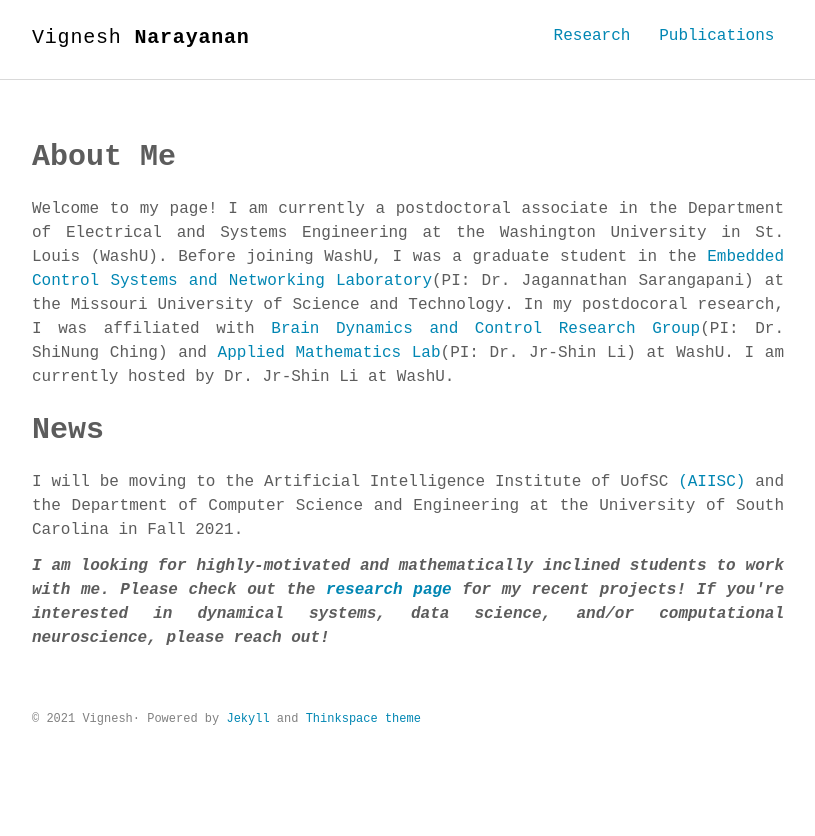
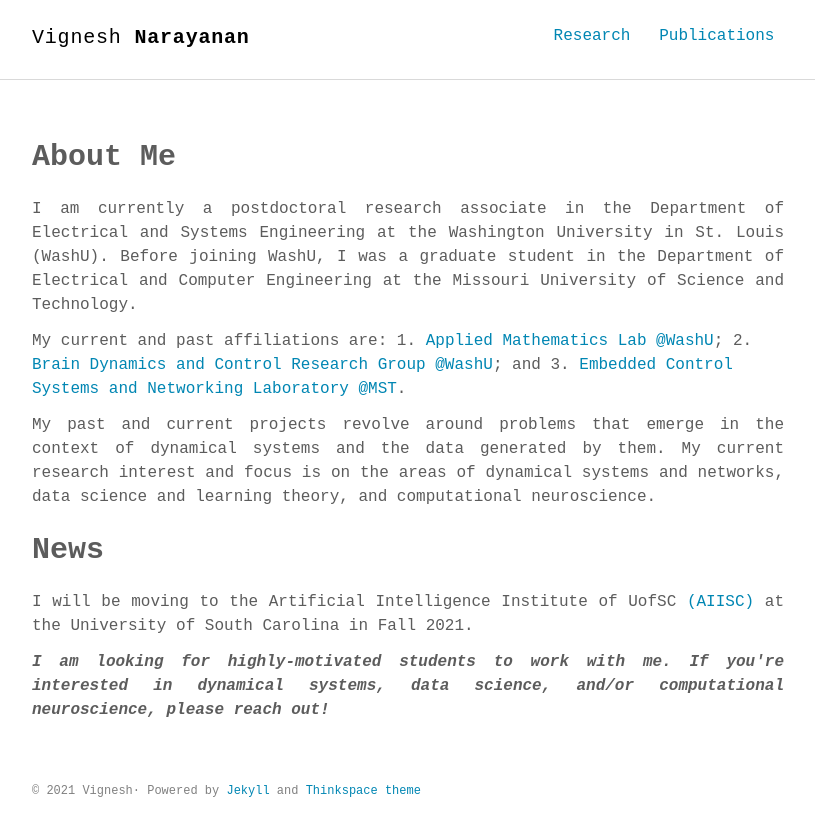
Before and after one commit to vigsnar/old_html_thinkspace, a Jekyll site: the page built from index.html, in a window 1280 px wide. Shown: the top 836 px of the page, without its empty margins (232-1047 px from the left). Built offline with Jekyll 4.4.1, drawn with Linux system fonts in a browser that asks for light colours; some web fonts are replaced.

Commit message:
Update intro.html

```diff
--- a/_includes/intro.html
+++ b/_includes/intro.html
@@ -1,7 +1,6 @@
 <section class="intro">
   <div class="container">
-
-    <h1>About Me</h1>
+  <h1>About Me</h1>
     <!--<p class="lead">-->
     <!--<figure class="wp-block-image alignright">
     <img align="right" src="http://octodex.github.com/images/minion.png" alt="" width="100" height="100">
@@ -9,25 +8,62 @@
     </figure>-->
     <!--<img align="right" width="150" height="150" src="http://octodex.github.com/images/minion.png" alt="minions">-->
     <p align="justify">
+    I am currently a postdoctoral research associate in the Department of Electrical and Systems Engineering at the Washington University in St. Louis (WashU).
+    <!--affiliated with the <a href="https://www.ese.wustl.edu/~jsli/AMLab/Home.html">Applied Mathematics Lab</a> (PI: Dr. Jr-Shin Li).
+    Previously, I was with the <a href="https://braindynamics.engineering.wustl.edu">Brain Dynamics and Control Research Group</a> (PI: Dr. ShiNung Ching).-->
+    Before joining WashU, I was a graduate student in the Department of Electrical and Computer Engineering  at the Missouri University of Science and Technology.
+    </p>
+
+    My current and past affiliations are:
+    1. <a href="https://www.ese.wustl.edu/~jsli/AMLab/Home.html">Applied Mathematics Lab @WashU</a>;
+    2. <a href="https://braindynamics.engineering.wustl.edu">Brain Dynamics and Control Research Group @WashU</a>; and
+  3. <a href="https://web.mst.edu/~sarangap/">Embedded Control Systems and Networking Laboratory @MST</a>.
+    </p>
+
+    <p align="justify">
+     My past and current projects revolve around problems that emerge in the context of dynamical systems and the data generated by them.
+     My current research interest and focus is on the areas of dynamical systems and networks, data science and learning theory, and computational neuroscience.
+     <!--Check out the <a href="https://vigsnar.github.io/research/">research</a> page to learn about my current research interests and completed and ongoing projects!</p>-->
+    <!--  Hi, I'm Vignesh Narayanan. I am currently a postdoctoral associate in the Department of Electrical and Systems Engineering at Washingtin University in St. Louis. -->
+    <h1>News</h1>
+     <p align="justify">
+     I will be moving to the Artificial Intelligence Institute of UofSC <a href="https://aiisc.ai">(AIISC)</a> at the University of South Carolina in Fall 2021.
+     </p>
+
+     <p align="justify">  <strong><em>
+       <!--If you are interested to work with me, please find the relevant information <a href="https://vigsnar.github.io/openings/">here.-->
+       I am looking for highly-motivated students to work with me.
+       If you're interested in dynamical systems, data science, and/or computational neuroscience, please reach out!
+       <!--Check out the <a href="https://vigsnar.github.io/research/">research</a> page to learn about my current research interests and completed and ongoing projects!-->
+       </a></em></strong>
+    </p>
+    <!--<h1>About Me</h1>-->
+    <!--<p class="lead">-->
+    <!--<figure class="wp-block-image alignright">
+    <img align="right" src="http://octodex.github.com/images/minion.png" alt="" width="100" height="100">
+    <figcaption>Minions</figcaption>
+    </figure>-->
+    <!--<img align="right" width="150" height="150" src="http://octodex.github.com/images/minion.png" alt="minions">-->
+    <!--<p align="justify">
     Welcome to my page!
     I am currently a postdoctoral associate in the Department of Electrical and Systems Engineering at the Washington University in St. Louis (WashU).
     Before joining WashU, I was a graduate student in the <a href="https://web.mst.edu/~sarangap/">Embedded Control Systems and Networking Laboratory</a>(PI: Dr. Jagannathan Sarangapani) at the Missouri University of Science and Technology.
     In my postdocoral research, I was affiliated with <a href="https://braindynamics.engineering.wustl.edu">Brain Dynamics and Control Research Group</a>(PI: Dr. ShiNung Ching) and <a href="https://www.ese.wustl.edu/~jsli/AMLab/Home.html">Applied Mathematics Lab</a>(PI: Dr. Jr-Shin Li) at WashU. I am currently hosted by Dr. Jr-Shin Li at WashU.
-    </p>
+    </p>-->
 
     <!--  Hi, I'm Vignesh Narayanan. I am currently a postdoctoral associate in the Department of Electrical and Systems Engineering at Washingtin University in St. Louis. -->
-    <h1>News</h1>
+   <!-- <h1>News</h1>
      <p align="justify">
      I will be moving to the Artificial Intelligence Institute of UofSC <a href="https://aiisc.ai">(AIISC)</a> and the Department of Computer Science and Engineering at the University of South Carolina in Fall 2021.
      </p>
 
      <p align="justify">  <strong><em>
-       <!--If you are interested to work with me, please find the relevant information <a href="https://vigsnar.github.io/openings/">here.-->
+       <!--If you are interested to work with me, please find the relevant information <a href="https://vigsnar.github.io/openings/">here.
        I am looking for highly-motivated and mathematically inclined students to work with me.
        Please check out the <a href="https://vigsnar.github.io/research/">research page</a> for my recent projects!
        If you're interested in dynamical systems, data science, and/or computational neuroscience, please reach out!
        </a></em></strong>
-    </p>
+    </p>-->
 
   </div>
 </section>
```
